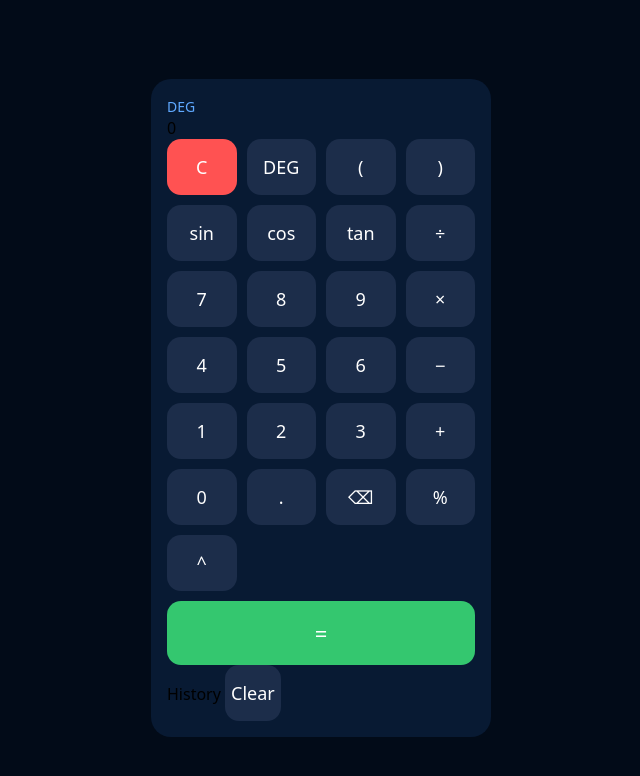
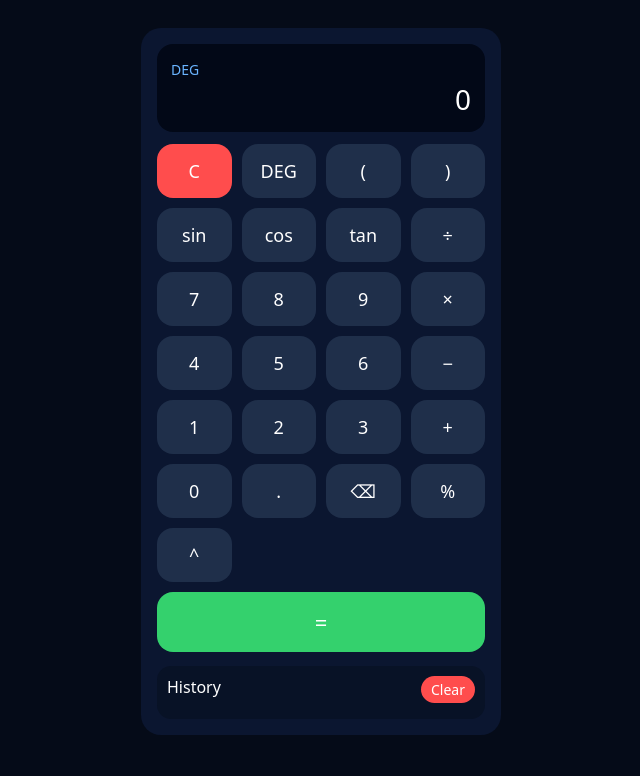
Before and after one commit to siddharthakaithwar-sys/ultimate-calculator-engine, a plain HTML site: page index.html in a window 1280 px wide. Shown: the whole page, without its empty margins (319-959 px from the left). Drawn offline with Linux system fonts and the light colour scheme.

Commit message:
Update style.css

```diff
--- a/style.css
+++ b/style.css
@@ -4,37 +4,36 @@
 }
 
 body {
-  background: #020b18;
+  background: #050b18;
   display: flex;
   justify-content: center;
-  align-items: center;
-  min-height: 100vh;
+  padding: 20px;
 }
 
 .calculator {
-  width: 340px;
-  background: #081a33;
+  width: 360px;
+  background: #0b1630;
   border-radius: 20px;
   padding: 16px;
 }
 
-.display {
-  background: #020b18;
-  border-radius: 14px;
-  padding: 12px;
-  margin-bottom: 14px;
+.display-box {
+  background: #020817;
+  border-radius: 16px;
+  padding: 14px;
+  margin-bottom: 12px;
+  color: white;
 }
 
 #mode {
-  color: #5fa9ff;
   font-size: 14px;
+  color: #6ab4ff;
 }
 
-#screen {
-  color: white;
+#display {
   font-size: 28px;
   text-align: right;
-  word-wrap: break-word;
+  word-break: break-all;
 }
 
 .buttons {
@@ -44,58 +43,53 @@ body {
 }
 
 button {
-  height: 56px;
+  height: 54px;
+  border: none;
+  border-radius: 16px;
+  background: #1f2f4a;
+  color: white;
+  font-size: 18px;
+}
+
+button:active {
+  transform: scale(0.96);
+}
+
+button.danger {
+  background: #ff4d4d;
+}
+
+button.equals {
+  grid-column: span 4;
+  height: 60px;
+  background: #34d16d;
+  font-size: 22px;
+}
+
+.history-box {
+  margin-top: 14px;
+  background: #081226;
   border-radius: 14px;
-  border: none;
-  font-size: 18px;
-  background: #1c2d4a;
+  padding: 10px;
   color: white;
 }
 
-button:active {
-  transform: scale(0.97);
-}
-
-.func {
-  background: #4da3ff;
-  color: #001;
-}
-
-.danger {
-  background: #ff5252;
-}
-
-.equals {
-  grid-column: span 4;
-  background: #34c76f;
-  font-size: 22px;
-  height: 64px;
-}
-
-.history {
-  margin-top: 14px;
-  background: #020b18;
-  border-radius: 14px;
-  padding: 10px;
-  max-height: 180px;
-  overflow-y: auto;
-}
-
-.history-head {
+.history-header {
   display: flex;
   justify-content: space-between;
-  color: white;
   margin-bottom: 6px;
 }
 
-.history button {
-  background: #ff5252;
+.history-header button {
+  background: #ff4d4d;
   font-size: 14px;
-  height: 30px;
+  padding: 4px 10px;
+  height: auto;
 }
 
-#historyList div {
-  color: #cfd9ff;
+#history div {
   font-size: 14px;
-  margin-bottom: 4px;
+  opacity: 0.9;
+  border-bottom: 1px solid #16244a;
+  padding: 4px 0;
 }
```
